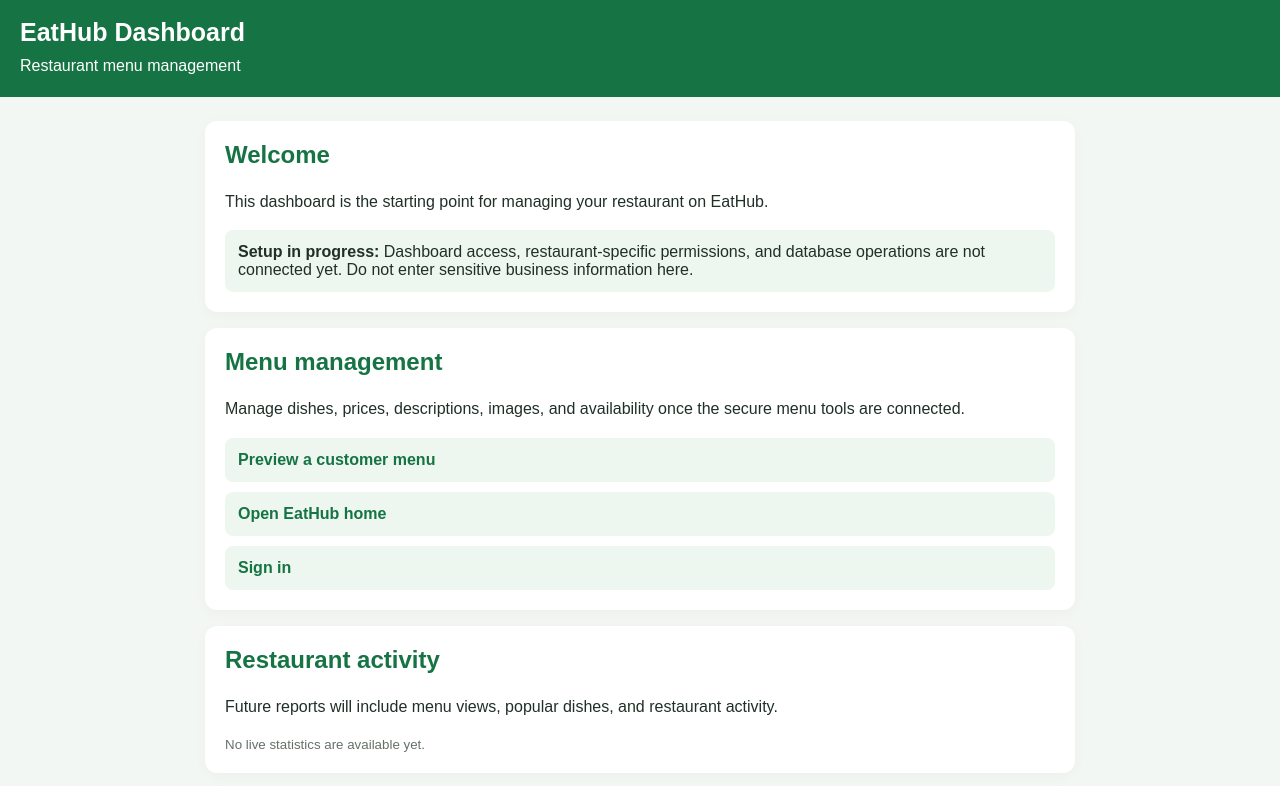
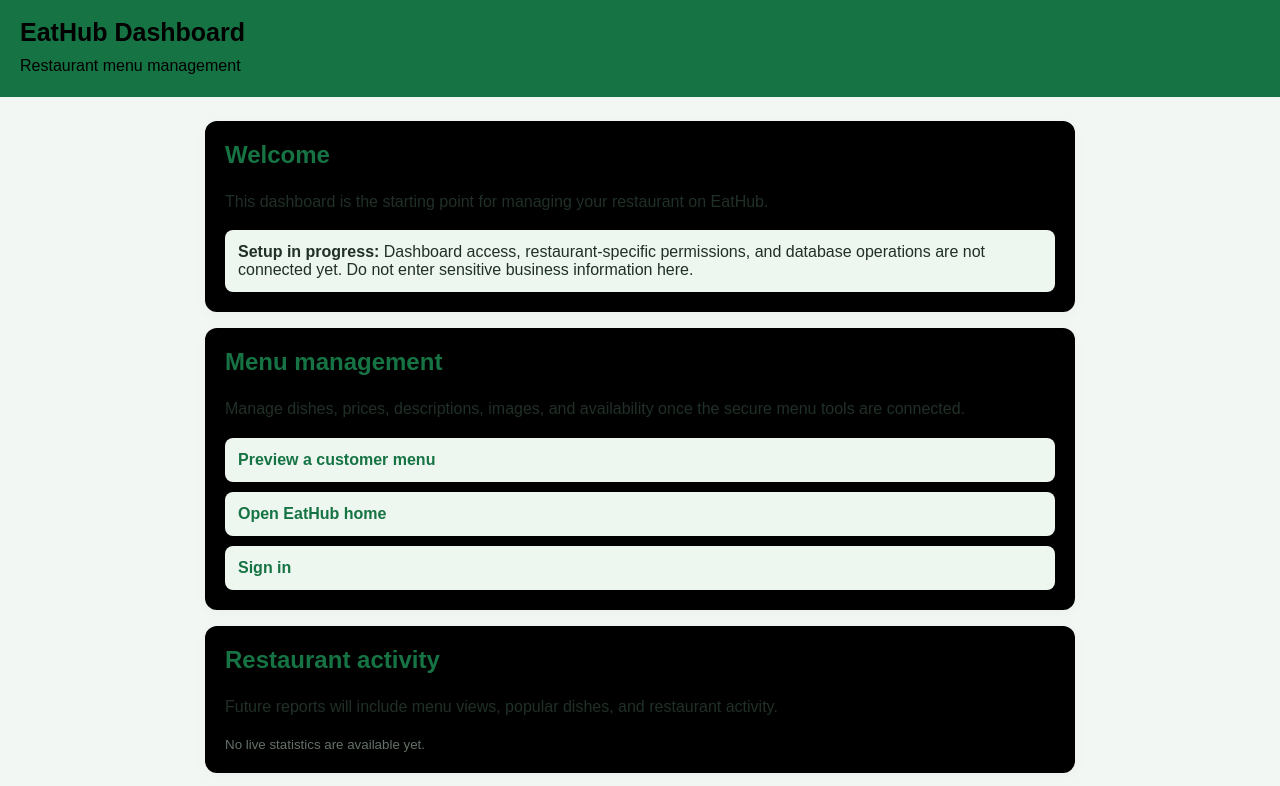
Before and after one commit to darksaint23/Eathub.., a website: page dashboard.html in a window 1280 px wide. Shown: the top 786 px of the page. Drawn offline with Linux system fonts and the light colour scheme.

Commit message:
Update dashboard.html

```diff
--- a/dashboard.html
+++ b/dashboard.html
@@ -8,11 +8,11 @@
 <style>
 *{box-sizing:border-box}
 body{margin:0;font-family:Arial,sans-serif;background:#f2f7f3;color:#203027}
-header{background:#167344;color:white;padding:18px 20px}
+header{background:#167344;color:black;padding:18px 20px}
 header h1{margin:0;font-size:25px}
 header p{margin:6px 0 0}
 main{max-width:900px;margin:24px auto;padding:0 15px}
-.card{background:white;padding:20px;margin-bottom:16px;border-radius:12px;box-shadow:0 3px 14px #00000008}
+.card{background:black;padding:20px;margin-bottom:16px;border-radius:12px;box-shadow:0 3px 14px #00000008}
 h2{margin-top:0;color:#167344}
 p{line-height:1.6}
 .notice{background:#edf7ef;padding:13px;border-radius:8px}
```
